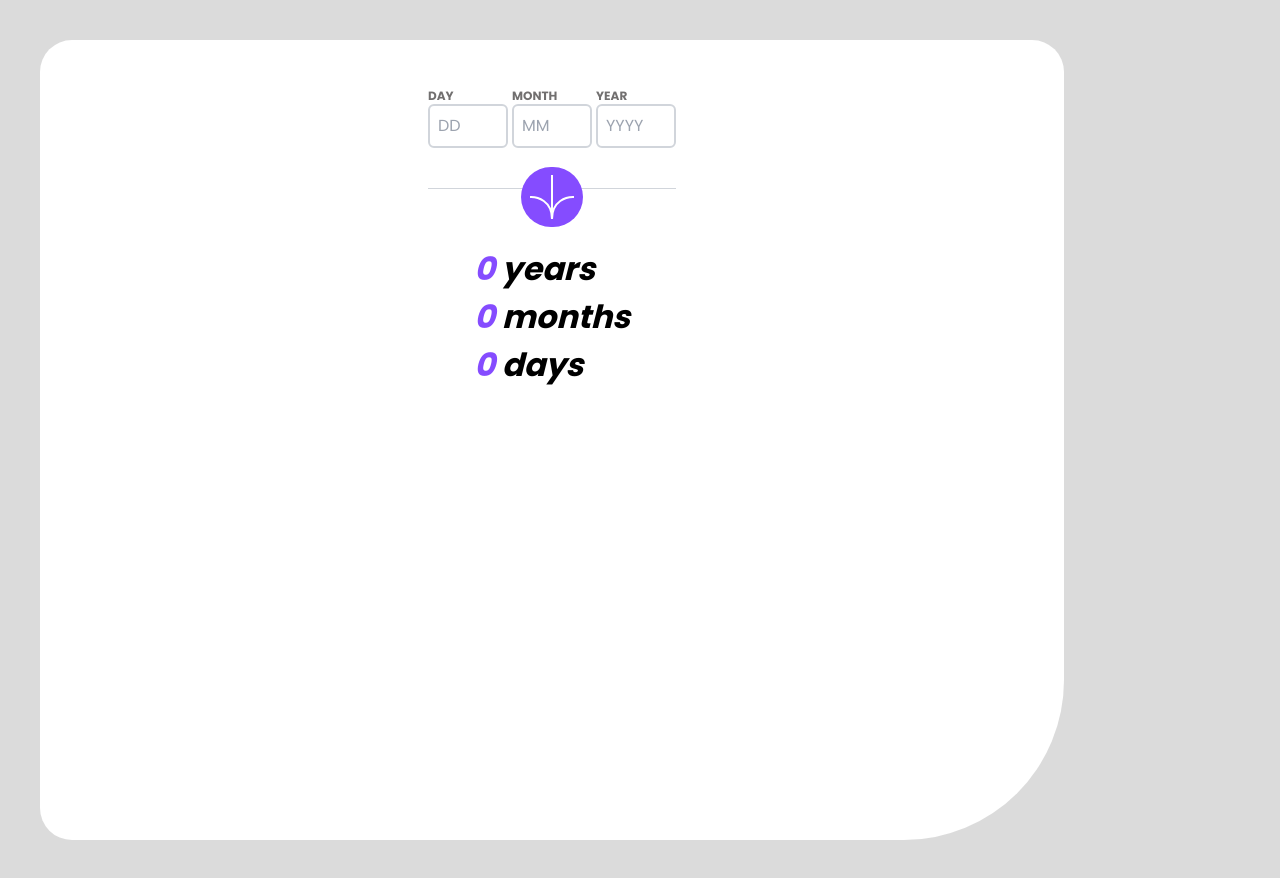
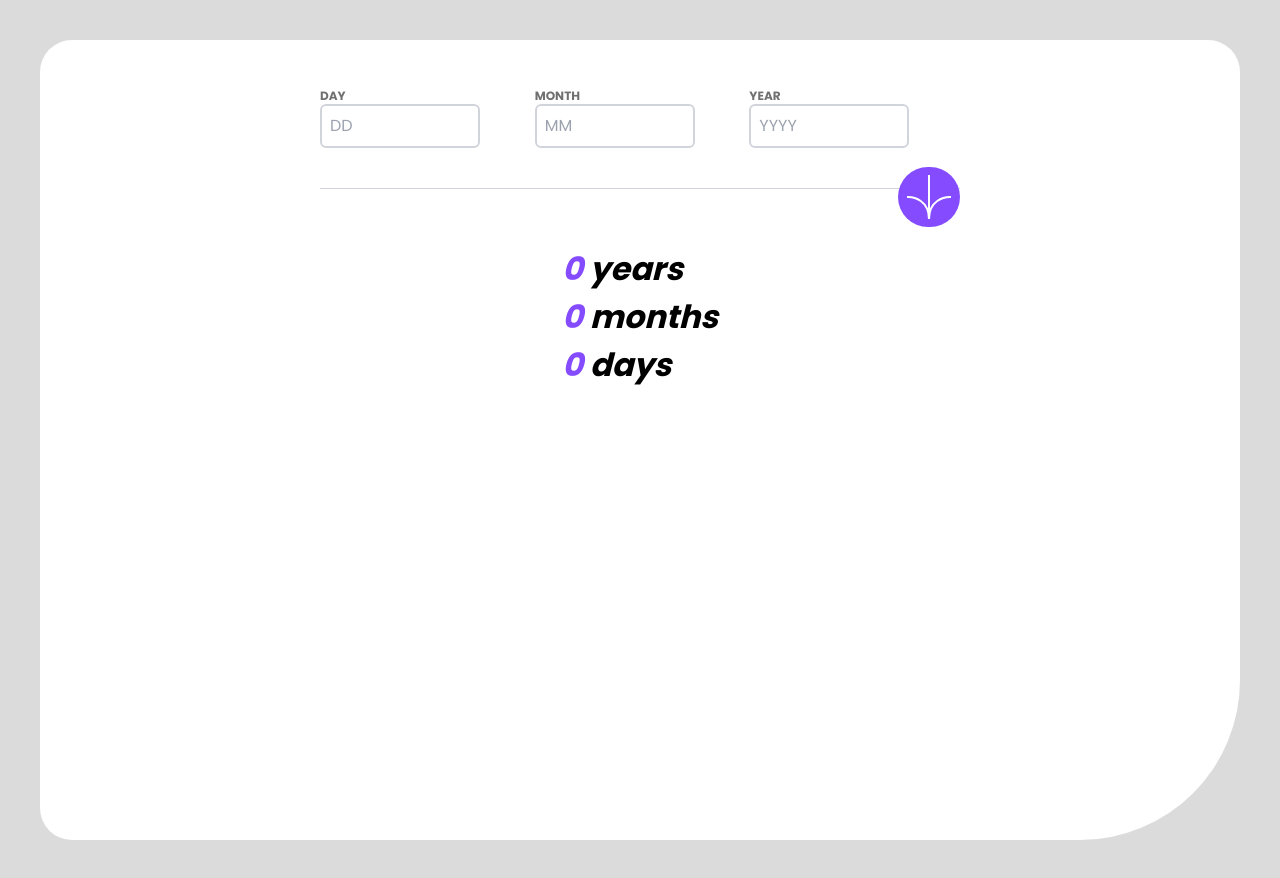
Before and after one commit to franclobo/age_calculator, a Next.js app: page / in a window 1280 px wide. Built offline with nearby package versions, Linux system fonts and the light colour scheme.

Commit message:
Edit inputs

```diff
--- a/app/page.tsx
+++ b/app/page.tsx
@@ -83,9 +83,9 @@ export default function Home() {
   };
 
   return (
-    <main className="flex flex-wrap min-h-screen sm:max-w-screen-sm lg:max-w-screen-lg flex-col items-center justify-start pt-2 m-10 bg-white rounded-tl-[2rem] rounded-tr-[2rem] rounded-bl-[2rem] rounded-br-[10rem]">
-      <form className="flex flex-col jusify-center items-center my-10 sm:max-w-screen-sm lg:max-w-screen-lg ">
-        <div className="flex gap-1 lg:max-w-screen-lg sm:max-w-screen-sm">
+    <main className="flex flex-wrap min-h-screen sm:max-w-screen-sm xl:max-w-screen-xl flex-col items-center justify-start pt-2 m-10 bg-white rounded-tl-[2rem] rounded-tr-[2rem] rounded-bl-[2rem] rounded-br-[10rem]">
+      <form className="flex flex-col jusify-center items-center my-10 sm:max-w-screen-sm xl:w-screen ">
+        <div className="flex gap-1 xl:w-screen sm:max-w-screen-sm">
           <div className="flex flex-col justify-center items-start flex-grow max-w-1/3">
             <label htmlFor="Day" className={`text-xs uppercase font-bold ${error.errorDay ? 'light-red' : 'smokey-grey'}`}>
               Day
@@ -93,7 +93,7 @@ export default function Home() {
             <input
               type="text"
               id="Day"
-              className={`border-2 p-2 rounded-md sm:w-full lg:w-full max-w-[5rem] ${error.errorDay ? 'border-light-red' : 'border-gray-300'}`}
+              className={`border-2 p-2 rounded-md sm:w-full xl:w-full xl:max-w-[10rem] max-w-[5rem] ${error.errorDay ? 'border-light-red' : 'border-gray-300'}`}
               placeholder="DD"
               onChange={text => setDay(text.target.value)}
             />
@@ -106,7 +106,7 @@ export default function Home() {
             <input
               type="text"
               id="Month"
-              className={`border-2 border-gray-300 p-2 rounded-md sm:w-full lg:w-full max-w-[5rem] ${error.errorMonth || error.errorDay ? 'border-light-red' : 'border-gray-300'}`}
+              className={`border-2 border-gray-300 p-2 rounded-md sm:w-full xl:w-full xl:max-w-[10rem] max-w-[5rem] ${error.errorMonth || error.errorDay ? 'border-light-red' : 'border-gray-300'}`}
               placeholder="MM"
               onChange={text => setMonth(text.target.value)}
             />
@@ -119,7 +119,7 @@ export default function Home() {
             <input
               type="text"
               id="Year"
-              className={`border-2 border-gray-300 p-2 rounded-md sm:w-full lg:w-full max-w-[5rem] ${error.errorYear || error.errorDay ? 'border-light-red' : 'border-gray-300'}`}
+              className={`border-2 border-gray-300 p-2 rounded-md sm:w-full xl:w-full xl:max-w-[10rem] max-w-[5rem] ${error.errorYear || error.errorDay ? 'border-light-red' : 'border-gray-300'}`}
               placeholder="YYYY"
               onChange={text => setYear(text.target.value)}
             />
@@ -130,7 +130,7 @@ export default function Home() {
         <div className="relative flex justify-center items-center w-full border-t border-gray-300 mt-10 pt-4">
           <button
             type="button"
-            className="bg-purple text-white font-bold p-2 rounded-full absolute top-1/2 transform -translate-y-1/2"
+            className="bg-purple text-white font-bold p-2 rounded-full absolute top-1/2 transform -translate-y-1/2 xl:right-0"
             onClick={calculateAndSetAge}
           >
             <Image src={Narrow} alt="arrow" />
```
